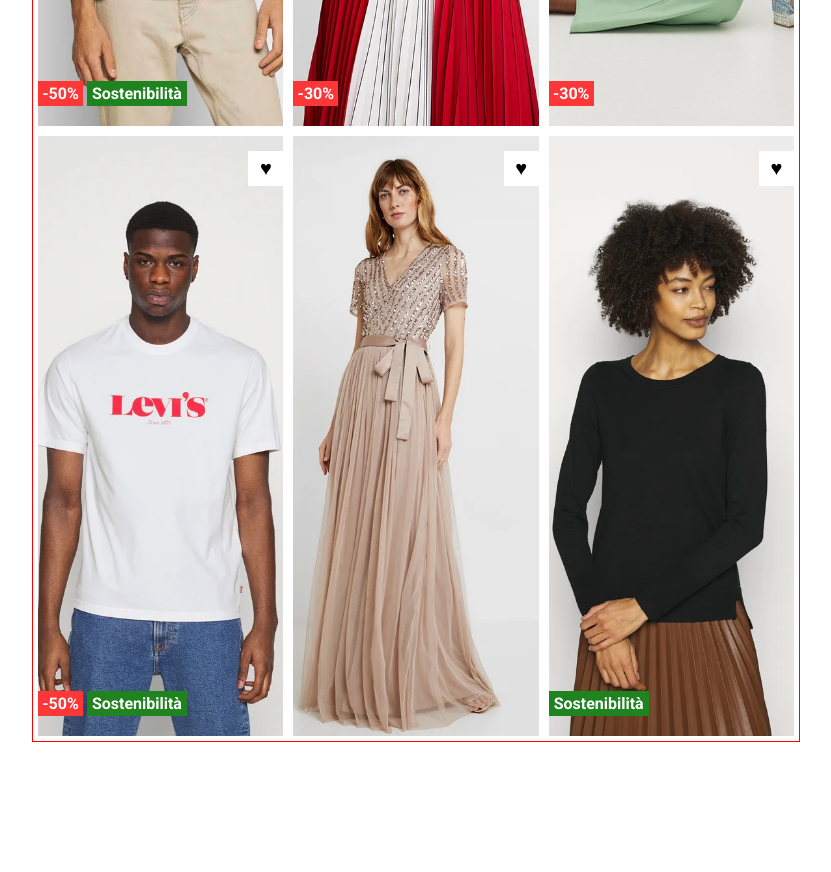
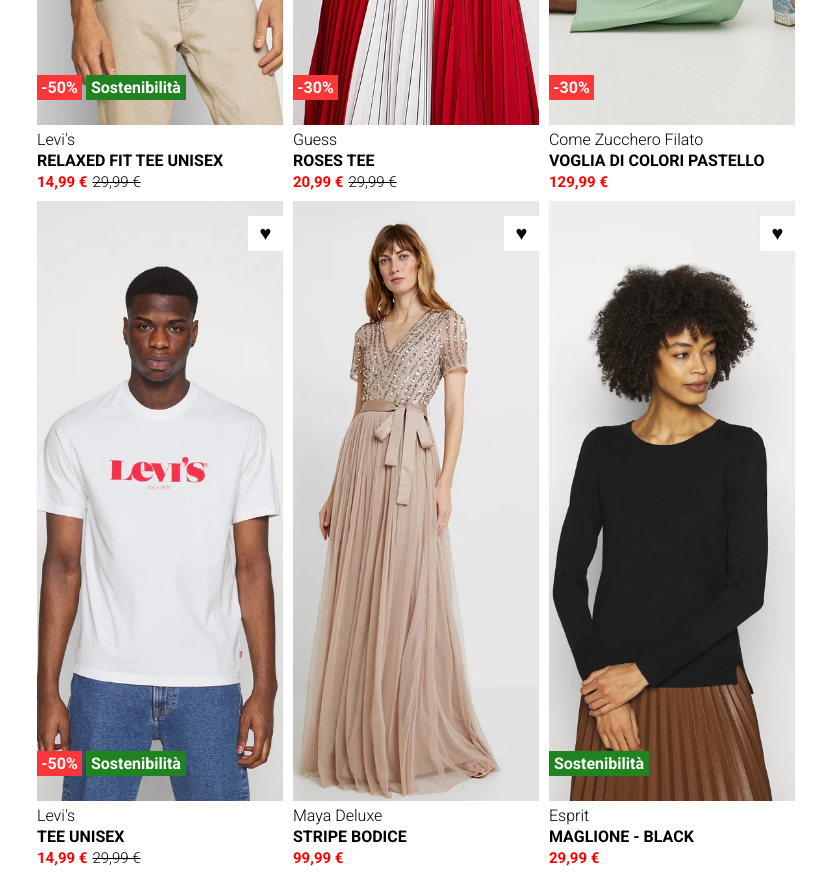
Before and after one commit to Alessandro-Rega/html-css-boolando, a plain HTML site: page index.html in a window 1280 px wide. Shown: the part 480-1352 px from the top of the page, without its empty margins (224-1055 px from the left). Before the commit the page ends 1222 px from the top, so only its background shows below. Drawn offline with Linux system fonts and the light colour scheme.

Commit message:
insert descrizione prodotto

```diff
--- a/css/style.css
+++ b/css/style.css
@@ -21,7 +21,6 @@ body{
 .container{
     width: 60%;
     margin: 0 auto;
-    border: 1px solid red;
 }
 
 /* definizione section standard */
@@ -35,7 +34,6 @@ body{
 /* prima riga */
 .container section{
     width: calc(100% / 3 - 10px);
-    height: 600px;
     float: left;
     margin: 5px 5px;
     position: relative;
@@ -56,7 +54,8 @@ body{
 
 .sconto{
     position: absolute;
-    bottom: 20px;
+    left: 0;
+    top: 550px;
     cursor: default;
 }
 
@@ -82,6 +81,36 @@ body{
     background-color: rgb(31, 131, 31);
 }
 
+.marca{
+    display: block;
+    margin-top: 5px;
+}
+
+.nome{
+    display: block;
+    margin: 2px 0;
+    text-transform: uppercase;
+    font-weight: bold;
+}
+
+.prezzo{
+    color: red;
+    font-size: 15px;
+    font-weight: 600;
+}
+
+.sale::after{
+    content: "29,99 \20AC";
+    color: black;
+    text-decoration: line-through;
+    font-weight: 400;
+    margin-left: 5px;
+}
+
+
+
+
+/* prima riga immagini */
 .prima{
     background-image: url(../img/1.webp);
 }
@@ -94,7 +123,7 @@ body{
     background-image: url(../img/3.webp);
 }
 
-/* prima riga hover */
+/* prima riga immagini hover */
 .prima:hover{
     background-image: url(../img/1b.webp);
 }
@@ -107,7 +136,7 @@ body{
     background-image: url(../img/3b.webp);
 }
 
-/* seconda riga */
+/* seconda riga immagini */
 .quarta{
     background-image: url(../img/4.webp);
 }
@@ -120,7 +149,7 @@ body{
     background-image: url(../img/6.webp);
 }
 
-/* seconda riga hover */
+/* seconda riga immagini hover */
 .quarta:hover{
     background-image: url(../img/4b.webp);
 }
--- a/index.html
+++ b/index.html
@@ -16,7 +16,7 @@
 
 </head>
 <body>
-    <div class="container clearfix debug">
+    <div class="container clearfix">
         <!-- prima riga -->
         <section>
             <div class="immagine prima"></div>
@@ -25,6 +25,11 @@
                 <span class="percentuale">-50%</span>
                 <span class="sostenibilita">Sostenibilità</span>
             </div>
+            <div class="descrizione">
+                <span class="marca">Levi's</span>
+                <span class="nome">relaxed fit tee unisex</span>
+                <span class="prezzo sale">14,99 &euro;</span>
+            </div>
         </section>
         <section>
             <div class="immagine seconda"></div>
@@ -32,12 +37,22 @@
             <div class="sconto">
                 <span class="percentuale">-30%</span>
             </div>
+            <div class="descrizione">
+                <span class="marca">Guess</span>
+                <span class="nome">roses tee</span>
+                <span class="prezzo sale">20,99 &euro;</span>
+            </div>
         </section>
         <section>
             <div class="immagine terza"></div>
             <span class="preferiti">&hearts;</span>
             <div class="sconto">
                 <span class="percentuale">-30%</span>
+            </div>
+            <div class="descrizione">
+                <span class="marca">Come Zucchero Filato</span>
+                <span class="nome">voglia di colori pastello</span>
+                <span class="prezzo">129,99 &euro;</span>
             </div>
         </section>
 
@@ -49,10 +64,20 @@
                 <span class="percentuale">-50%</span>
                 <span class="sostenibilita">Sostenibilità</span>
             </div>
+            <div class="descrizione">
+                <span class="marca">Levi's</span>
+                <span class="nome">tee unisex</span>
+                <span class="prezzo sale">14,99 &euro;</span>
+            </div>
         </section>
         <section>
             <div class="immagine quinta"></div>
             <span class="preferiti">&hearts;</span>
+            <div class="descrizione">
+                <span class="marca">Maya Deluxe</span>
+                <span class="nome">stripe bodice</span>
+                <span class="prezzo">99,99 &euro;</span>
+            </div>
         </section>
         <section>
             <div class="immagine sesta"></div>
@@ -60,6 +85,11 @@
             <div class="sconto">
                 <span class="sostenibilita">Sostenibilità</span>
             </div>
+            <div class="descrizione">
+                <span class="marca">Esprit</span>
+                <span class="nome">maglione - black</span>
+                <span class="prezzo">29,99 &euro;</span>
+            </div>
         </section>
     </div>
 
```
